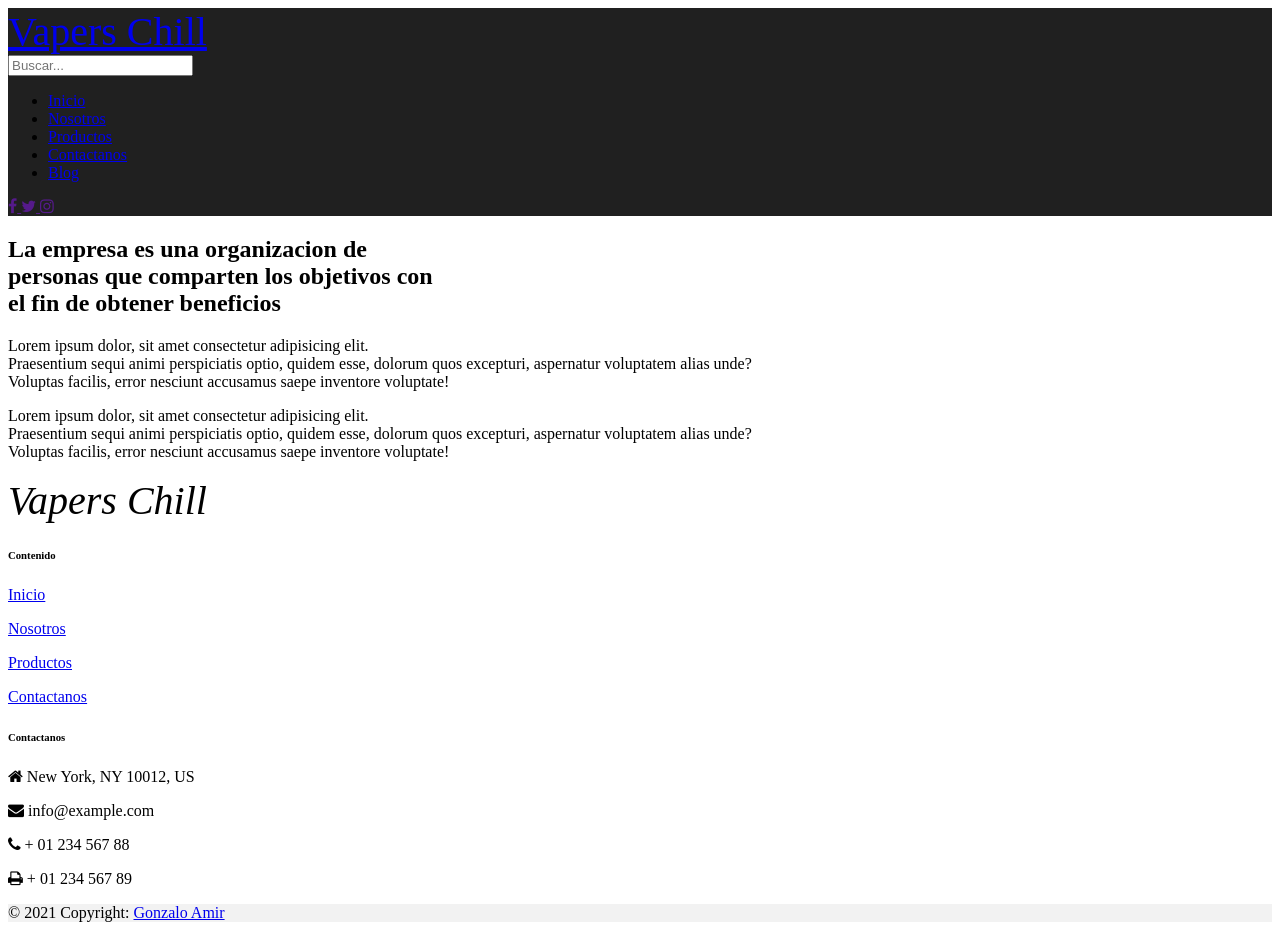
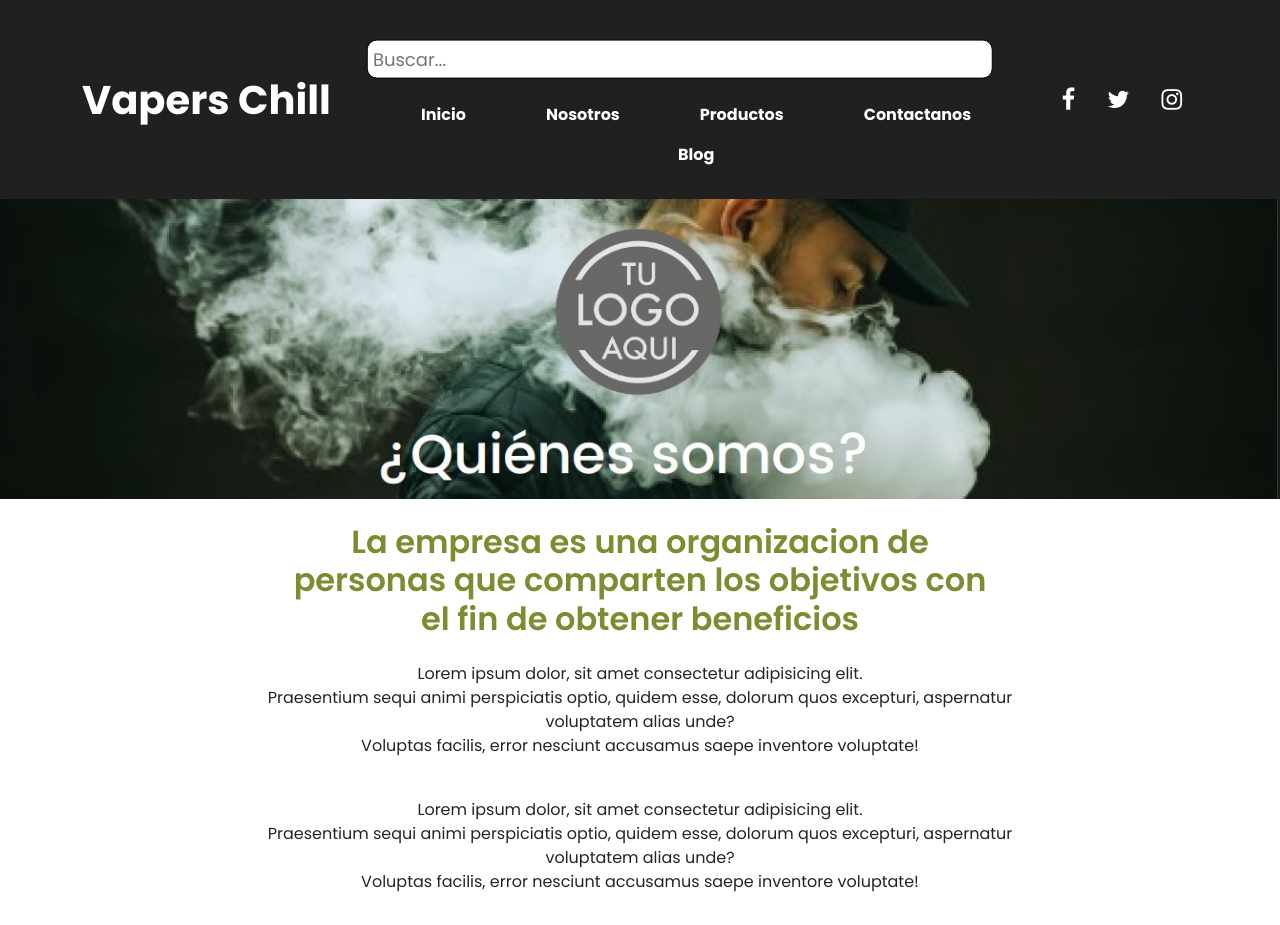
Before and after one commit to GonzaAmir/vaperschill, a website: page nosotros.html in a window 1280 px wide. Shown: the top 925 px of the page. Drawn offline with nearby package versions, Linux system fonts and the light colour scheme; the site is published under a folder, as on GitHub Pages, so addresses that start at the root find nothing; a web font is replaced by a local one.

Commit message:
Update nosotros.html

```diff
--- a/nosotros.html
+++ b/nosotros.html
@@ -4,7 +4,7 @@
     <meta charset="UTF-8" />
     <meta http-equiv="X-UA-Compatible" content="IE=edge" />
     <meta name="viewport" content="width=device-width, initial-scale=1.0" />
-    <link href="/css/custom.css" rel="stylesheet" />
+    <link href="css/custom.css" rel="stylesheet" />
     <link rel="preconnect" href="https://fonts.gstatic.com" />
     <link
       href="https://fonts.googleapis.com/css2?family=Poppins:ital,wght@0,100;0,200;0,300;0,400;0,500;0,600;0,700;0,800;0,900;1,100;1,200;1,300;1,400;1,500;1,600;1,700;1,800;1,900&display=swap"
```
